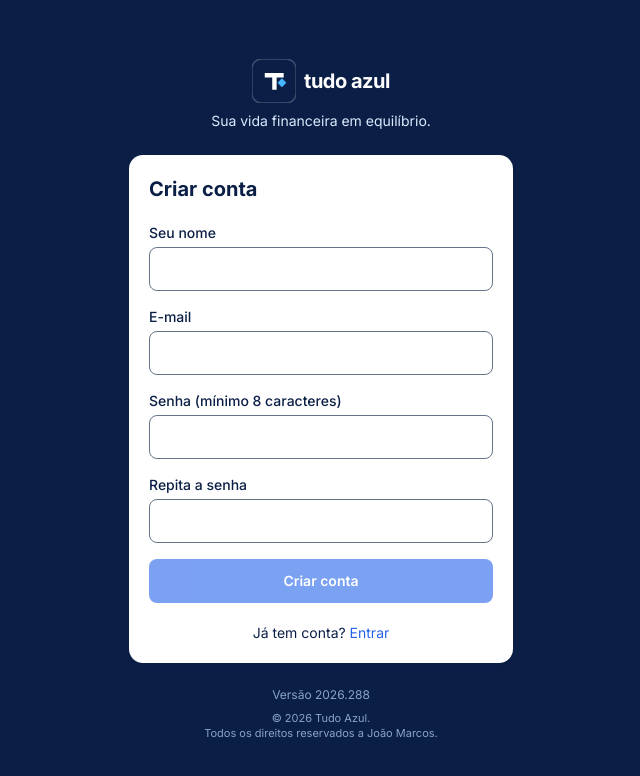
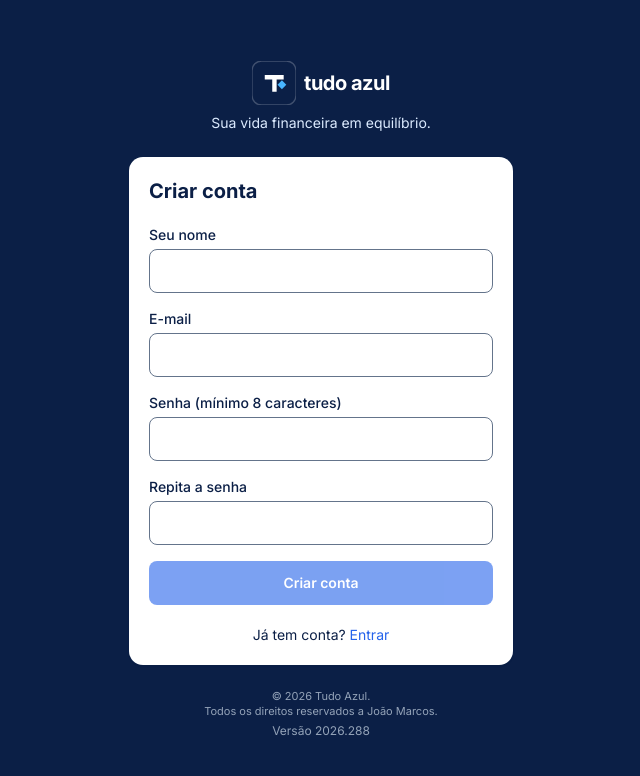
Before and after one commit to joaomarcos1710/Tudo-Azul, a React (Vite) app: page /cadastro in a window 1280 px wide. Shown: the top 776 px of the page, without its empty margins (319-959 px from the left). Built offline with nearby package versions, Linux system fonts and the light colour scheme; no server answers.

Commit message:
Autoria logo abaixo do Sair, centralizada e em cinza (menu e login)
Co-Authored-By: Claude Sonnet 5.5 <noreply@anthropic.com>
Claude-Session: https://claude.ai/code/session_016HUer4XLMEvMRLSKaEPc7d

```diff
--- a/src/components/layout/AppShell.tsx
+++ b/src/components/layout/AppShell.tsx
@@ -160,8 +160,8 @@ function PerfilSidebar({ pathname }: { pathname: string }) {
               className="flex min-h-10 w-full items-center gap-3 rounded-lg px-3 py-2 text-sm text-blue-50 transition-colors hover:bg-white/10">
               <span aria-hidden="true" className="w-[22px] text-center">↪</span>Sair
             </button>
-            <Versao className="px-3 pb-1 pt-2 text-[11px] text-blue-200/60" />
-            <Autoria className="px-3 pb-2 text-blue-200/60" />
+            <Autoria className="px-3 pt-2 text-center text-slate-400" />
+            <Versao className="px-3 pb-2 pt-1 text-center text-[11px] text-slate-400" />
           </div>
         </div>
       )}
--- a/src/pages/auth/LayoutAuth.tsx
+++ b/src/pages/auth/LayoutAuth.tsx
@@ -27,8 +27,8 @@ export function LayoutAuth({ titulo, children }: { titulo: string; children: Rea
         )}
         {children}
       </Card>
-      <Versao className="mt-6 text-blue-200/70" />
-      <Autoria className="mt-2 text-center text-blue-200/70" />
+      <Autoria className="mt-6 text-center text-slate-400" />
+      <Versao className="mt-1 text-center text-slate-400" />
     </div>
   )
 }
```
Also changed, not shown: 1 other file (tests, documents, lock files or other folders).
